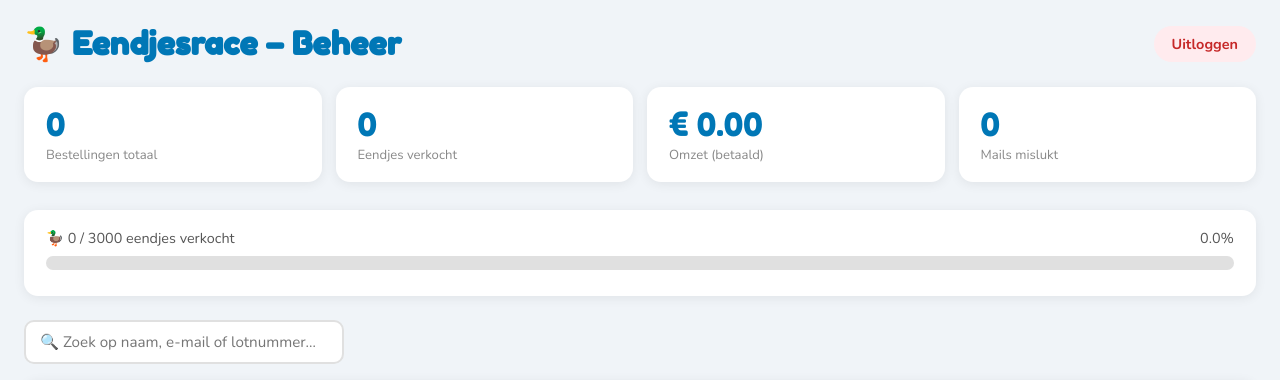
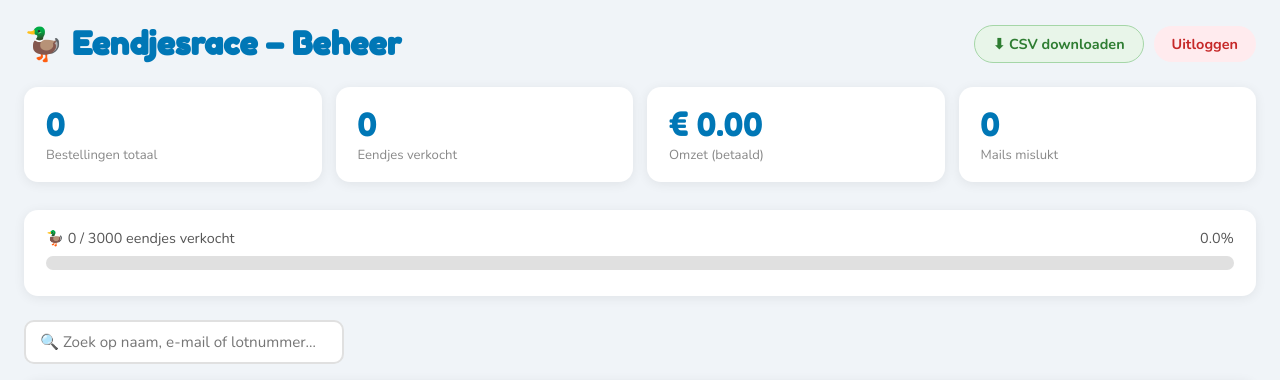
Before and after one commit to palmw01/eendjesrace, a Flask app: page /admin in a window 1280 px wide. Shown: the top 380 px of the page. Run offline with Flask 3, Linux system fonts and the light colour scheme; the visitor is signed in with stand-in values (Sample User, id 1); data that the repository does not hold is empty; parts of the project's set-up code (start-up, migrations or seed data) failed here and were passed over.

Commit message:
Voeg CSV-export toe aan admin-pagina

```diff
--- a/app.py
+++ b/app.py
@@ -4,7 +4,9 @@ Vereisten: pip install flask flask-wtf flask-limiter mollie-api-python
 """
 
 import os
+import csv
 import html
+import io
 import json
 import re
 import sqlite3
@@ -23,7 +25,7 @@ from functools import wraps
 from logging.handlers import RotatingFileHandler
 from flask import (
     Flask, request, render_template, redirect,
-    url_for, jsonify, session, abort, g
+    url_for, jsonify, session, abort, g, Response
 )
 from werkzeug.middleware.proxy_fix import ProxyFix
 from flask_wtf import CSRFProtect
@@ -737,6 +739,43 @@ def mail_opnieuw(bestelling_id):
     return redirect(url_for("admin"))
 
 
+@app.route("/admin/export-csv")
+@login_vereist
+def export_csv():
+    """Download alle bestellingen als CSV-bestand."""
+    try:
+        db = get_db()
+        bestellingen = db.execute(
+            "SELECT id, naam, email, telefoon, aantal, bedrag, "
+            "lot_van, lot_tot, status, mail_verstuurd, aangemaakt_op "
+            "FROM bestellingen ORDER BY id ASC"
+        ).fetchall()
+    except sqlite3.Error as e:
+        app.logger.error(f"DB-fout export-csv: {e}")
+        abort(500)
+
+    uitvoer = io.StringIO()
+    schrijver = csv.writer(uitvoer, delimiter=";")
+    schrijver.writerow([
+        "ID", "Naam", "E-mail", "Telefoon", "Aantal", "Bedrag (€)",
+        "Lot van", "Lot tot", "Status", "Mail verstuurd", "Aangemaakt op"
+    ])
+    for b in bestellingen:
+        schrijver.writerow([
+            b["id"], b["naam"], b["email"], b["telefoon"],
+            b["aantal"], f"{b['bedrag']:.2f}",
+            b["lot_van"] or "", b["lot_tot"] or "",
+            b["status"], "ja" if b["mail_verstuurd"] else "nee",
+            b["aangemaakt_op"],
+        ])
+
+    return Response(
+        "\ufeff" + uitvoer.getvalue(),  # BOM voor correcte weergave in Excel
+        mimetype="text/csv",
+        headers={"Content-Disposition": "attachment; filename=bestellingen.csv"}
+    )
+
+
 # ─── Database initialisatie (ook voor gunicorn) ───────────────────────────────
 # BUG-FIX: init_db() stond alleen in if __name__ == "__main__", waardoor gunicorn
 # (Procfile: gunicorn app:app) de tabellen nooit aanmaakte en direct crashte
--- a/templates/admin.html
+++ b/templates/admin.html
@@ -68,6 +68,13 @@
     }
     .knop-mail:hover { background: #BBDEFB; }
 
+    .knop-csv {
+      padding: 8px 18px; background: #E8F5E9; color: #2E7D32;
+      border: 1px solid #A5D6A7; border-radius: 99px;
+      text-decoration: none; font-weight: 700; font-size: .9rem;
+    }
+    .knop-csv:hover { background: #C8E6C9; }
+
     .zoek { margin-bottom: 16px; }
     .zoek input {
       padding: 10px 14px; border: 2px solid #E0E0E0; border-radius: 10px;
@@ -84,7 +91,10 @@
 <body>
   <div class="topbar">
     <h1>🦆 Eendjesrace – Beheer</h1>
-    <a href="/admin/logout" class="uitloggen">Uitloggen</a>
+    <div style="display:flex;gap:10px;align-items:center;flex-wrap:wrap;">
+      <a href="/admin/export-csv" class="knop-csv">⬇ CSV downloaden</a>
+      <a href="/admin/logout" class="uitloggen">Uitloggen</a>
+    </div>
   </div>
 
   {% if stats['mails_mislukt'] > 0 %}
```
